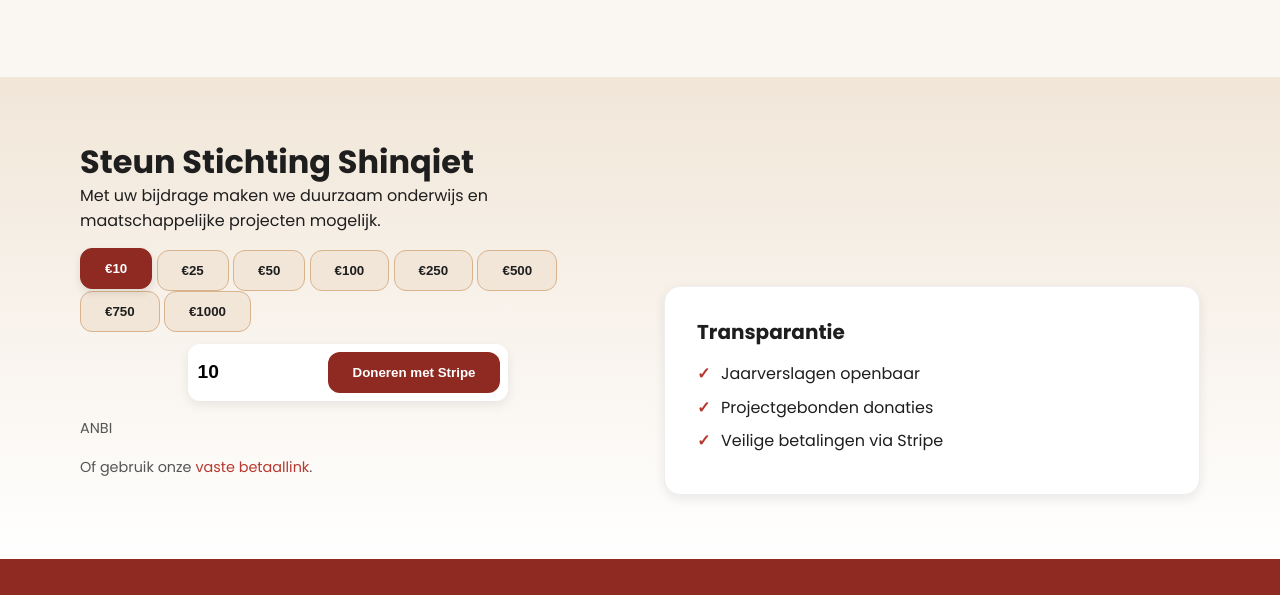
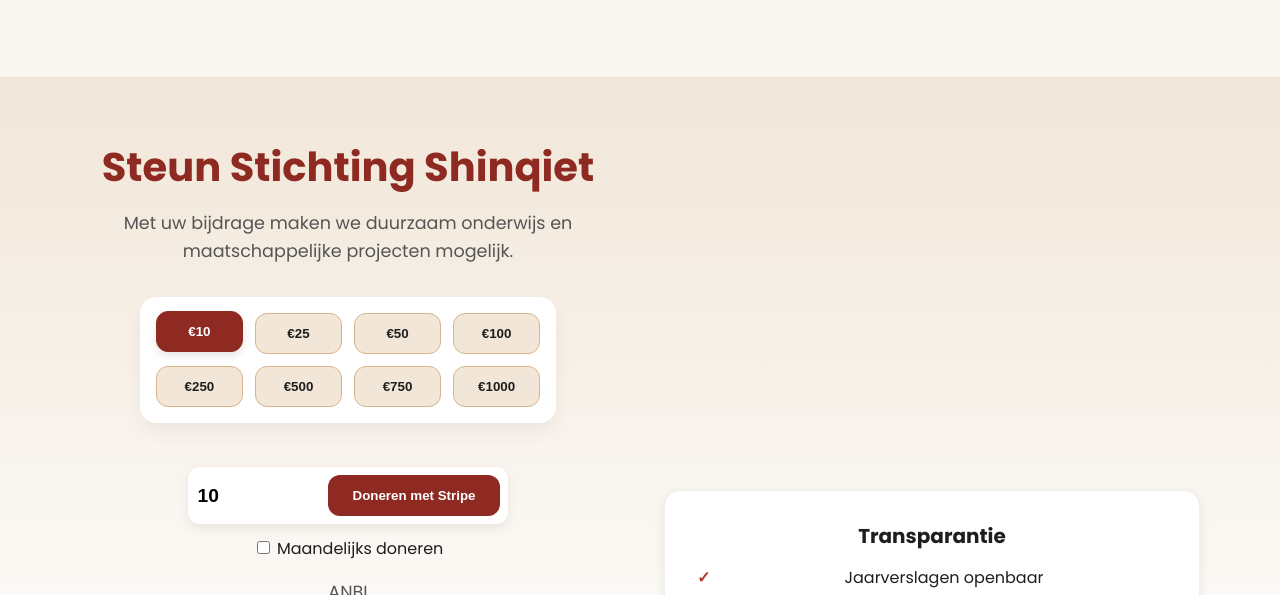
Before and after one commit to moh03elk-spec/shinqietstichtingbeta, a plain HTML site: page index.html in a window 1280 px wide. Shown: the part 1489-2084 px from the top of the page. Drawn offline with Linux system fonts and the light colour scheme.

Commit message:
feat: Enhance donation section styling and add recurring option

```diff
--- a/assets/styles.css
+++ b/assets/styles.css
@@ -277,7 +277,24 @@
   padding: var(--space-4);
 }
 .time-card strong { display: block; margin-bottom: var(--space-2); }
-.donate-section { background: linear-gradient(180deg, var(--sandstone-light), var(--white)); }
+.donate-section {
+  background: linear-gradient(180deg, var(--sandstone-light), var(--white));
+  padding: var(--space-16) 0;
+  text-align: center;
+}
+
+.donation-section-title {
+  font-size: 2.5rem;
+  color: var(--primary-dark);
+  margin-bottom: var(--space-4);
+}
+
+.donate-section p {
+  font-size: 1.1rem;
+  color: var(--gray-600);
+  max-width: 600px;
+  margin: 0 auto var(--space-8);
+}
 .donation-form {
   display: flex;
   flex-direction: column;
@@ -307,6 +324,19 @@
   box-shadow: 0 4px 8px rgba(0, 0, 0, 0.1);
 }
 
+.donation-presets {
+  display: grid;
+  grid-template-columns: repeat(4, 1fr);
+  gap: var(--space-3);
+  margin-bottom: var(--space-8);
+  max-width: fit-content;
+  margin-inline: auto;
+  box-shadow: 0 10px 20px rgba(0, 0, 0, 0.05);
+  border-radius: var(--radius-lg);
+  padding: var(--space-4);
+  background-color: var(--white);
+}
+
 .donation-input-group {
   display: flex;
   align-items: center;
@@ -315,6 +345,11 @@
   padding: var(--space-2);
   border-radius: var(--radius-md);
   box-shadow: var(--shadow-md);
+  transition: all 0.2s ease-in-out;
+}
+
+.donation-input-group:focus-within {
+  box-shadow: 0 0 0 3px var(--primary-dark);
 }
 
 .donation-input-group input {
--- a/index.html
+++ b/index.html
@@ -123,7 +123,7 @@
     <section id="doneren" class="section donate-section">
       <div class="container grid-2">
         <div>
-          <h2>Steun Stichting Shinqiet</h2>
+          <h2 class="donation-section-title">Steun Stichting Shinqiet</h2>
           <p>Met uw bijdrage maken we duurzaam onderwijs en maatschappelijke projecten mogelijk.</p>
           <form id="donation-form" class="donation-form">
             <div class="donation-presets">
@@ -140,6 +140,10 @@
               <label class="sr-only" for="amount">Bedrag</label>
               <input id="amount" name="amount" type="number" min="2" step="1" value="10" placeholder="€ Bedrag" />
               <button type="submit" class="btn btn-donate" id="donate-button">Doneren met Stripe</button>
+            </div>
+            <div class="form-row checkbox-row">
+              <input type="checkbox" id="recurring" name="recurring">
+              <label for="recurring">Maandelijks doneren</label>
             </div>
           </form>
           <p class="muted small">ANBI</p>
```
